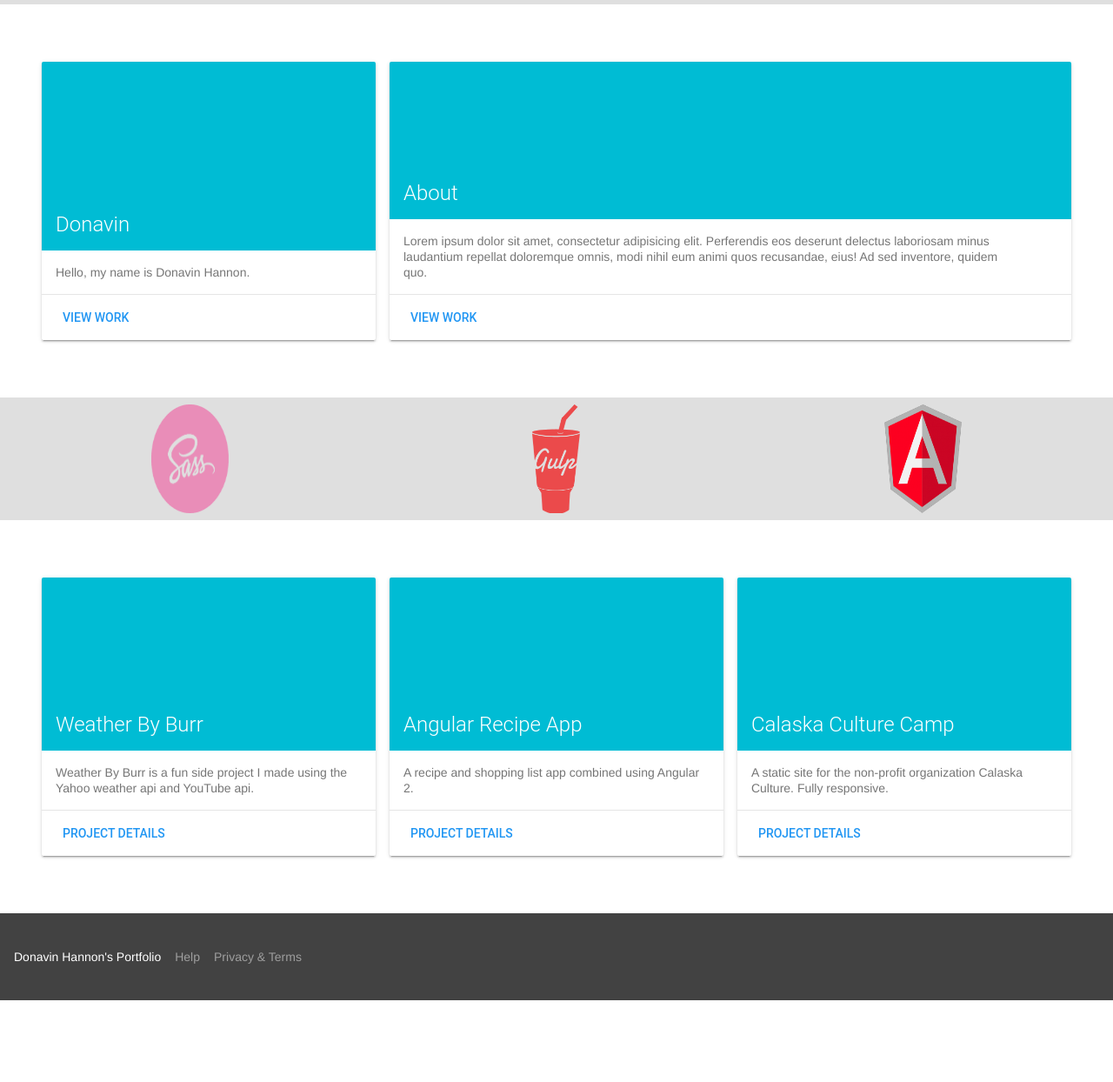
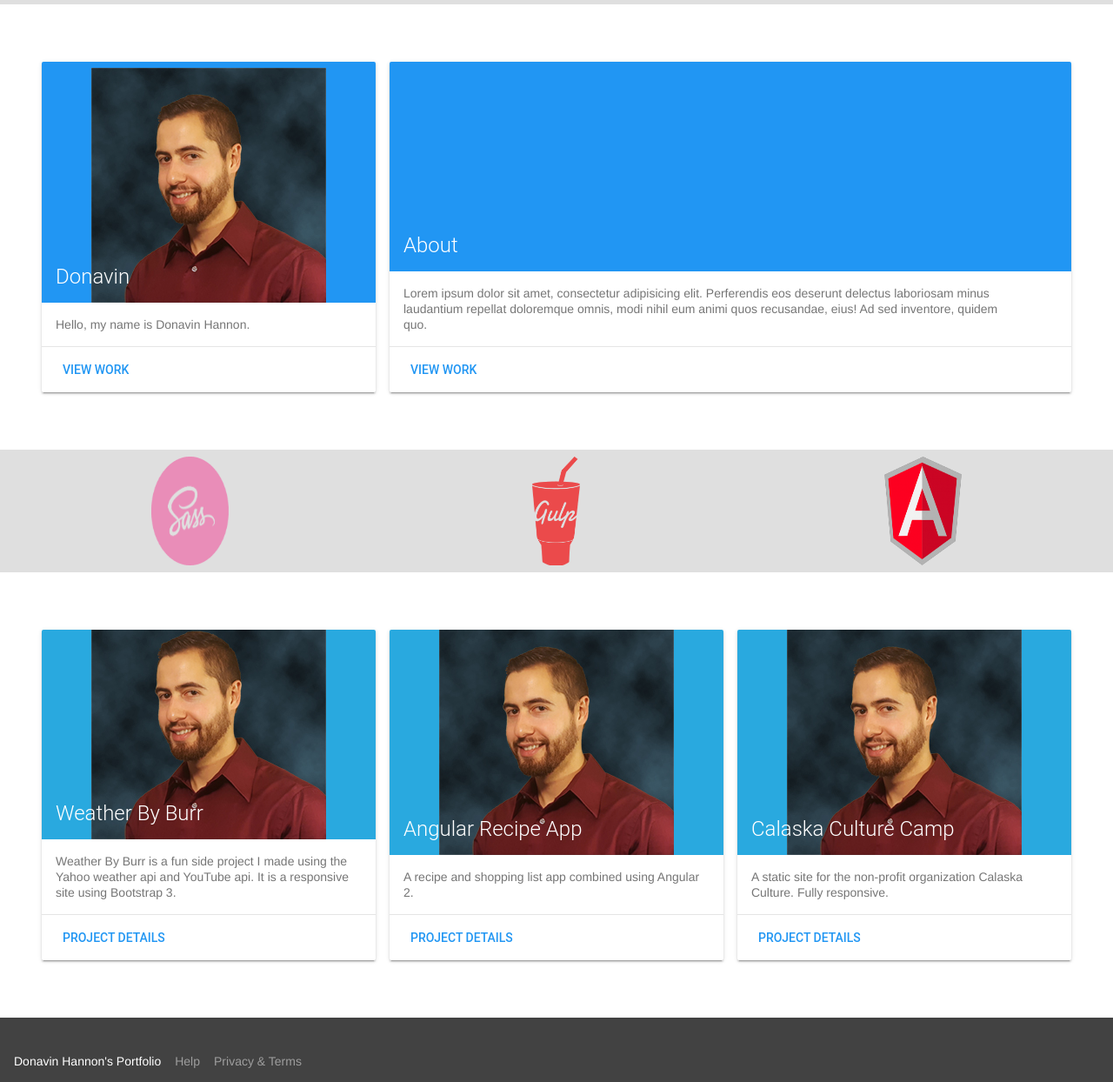
Before and after one commit to Doanvin/portfoli, a website: page src/index.html in a window 1280 px wide. Shown: the part 776-2020 px from the top of the page at 87% size. Before the commit the page ends 1926 px from the top, so only its background shows below. Drawn offline with nearby package versions, Linux system fonts and the light colour scheme; files that its build step writes are made by us from their sources.

Commit message:
Partials, moved variables to _settings.scss, changed card bg color, profile pic

```diff
--- /dev/null
+++ b/src/assets/scss/_settings.scss
@@ -0,0 +1,7 @@
+$card-bg-color: #2196f3;
+$portfolio-card-bg-color: #29a9df;
+$white: #fff;
+$max-section-width: 1200px;
+$dark-blue: rgba(0, 67, 115, 0.91);
+$transparent-3: rgba(38, 40, 0, 0.2);
+$white: #fff;
--- a/src/assets/scss/defer.scss
+++ b/src/assets/scss/defer.scss
@@ -1,2 +1,3 @@
+@import 'settings';
 @import 'section/about';
 @import 'section/spacers';
--- a/src/assets/scss/hero/hero.scss
+++ b/src/assets/scss/hero/_hero.scss
@@ -1,13 +1,9 @@
-$dark-blue: rgba(0, 67, 115, 0.91);
-$transparent-3: rgba(38, 40, 0, 0.2);
-$white: #fff;
-
-
 @media only screen and (max-width: 480px) {
   .hero--home {
     h1 {padding: 0 0 1rem;}
 
     .hero__bg-container {
+      // mobile hero header img
       background-image: url('/assets/img/mountains-day.png');
       margin: -50px 0 0;
       min-height: 580px;
@@ -38,6 +34,7 @@ $white: #fff;
     }
 
     .hero__bg-container {
+      // tablet hero header img
       background-image: url('/assets/img/mountains-day.png');
     }
   }
--- a/src/assets/scss/main.scss
+++ b/src/assets/scss/main.scss
@@ -1,3 +1,4 @@
+@import 'settings';
 @import 'hero/hero';
 @import 'section/logos';
 @import 'portfolio/portfolio';
--- /dev/null
+++ b/src/assets/scss/portfolio/_portfolio.scss
@@ -0,0 +1,16 @@
+.portfolio--cards {
+  max-width: $max-section-width;
+
+  .portfolio__item {
+
+    .mdl-card {
+      min-height: 380px;
+      width: 100%;
+    }
+
+    .mdl-card__title {
+      background: url('/assets/img/profile.jpg') bottom right 50% no-repeat $portfolio-card-bg-color;
+      color: $white;
+    }
+  }
+}
--- a/src/assets/scss/portfolio/portfolio.scss
+++ /dev/null
@@ -1,20 +0,0 @@
-$card-bg-color: #00bcd4;
-$white: #fff;
-$max-section-width: 1200px;
-
-.portfolio--cards {
-  max-width: $max-section-width;
-
-  .portfolio__item {
-
-    .mdl-card {
-      min-height: 320px;
-      width: 100%;
-    }
-
-    .mdl-card__title {
-      background: url('/assets/img/dog.png') bottom right 15% no-repeat $card-bg-color;
-      color: $white;
-    }
-  }
-}
--- a/src/assets/scss/section/about.scss
+++ b/src/assets/scss/section/_about.scss
@@ -1,7 +1,3 @@
-$card-bg-color: #00bcd4;
-$white: #fff;
-$max-section-width: 1200px;
-
 .about {
   // display: inline-block;
   // margin: 0 auto;
@@ -11,19 +7,19 @@ $max-section-width: 1200px;
   .about__box {
 
     .mdl-card {
-      min-height: 320px;
+      min-height: 380px;
       width: 100%;
     }
 
     .mdl-card__title {
-      background: url('/assets/img/dog.png') bottom right 15% no-repeat $card-bg-color;
+      background: url('/assets/img/profile.jpg') bottom right 50% no-repeat $card-bg-color;
       color: $white;
     }
   }
 
   .about__text {
     .mdl-card {
-      min-height: 320px;
+      min-height: 380px;
       width: 100%;
     }
 
--- a/src/index.html
+++ b/src/index.html
@@ -47,10 +47,10 @@
           <div class="hero__title">
             <h1><b>Donavin Hannon</b><br />Front End Web Developer</h1>
           </div>
-          <a href="" class="hero__btn hero__btn--blue mdl-button mdl-button--colored mdl-button--raised mdl-js-button mdl-js-ripple-effect">
+          <a href="#about" class="hero__btn hero__btn--blue mdl-button mdl-button--raised mdl-js-button mdl-button--colored mdl-js-ripple-effect">
             About
           </a>
-          <a href="" class="hero__btn hero__btn--orange mdl-button mdl-js-button mdl-button--raised mdl-button--accent mdl-js-ripple-effect">
+          <a href="#portfolio" class="hero__btn hero__btn--orange mdl-button mdl-js-button mdl-button--raised mdl-button--accent mdl-js-ripple-effect">
             Portfolio
           </a>
           <a href="" class="hero__btn hero__btn--blue mdl-button mdl-js-button mdl-button--raised mdl-button--colored mdl-js-ripple-effect">
@@ -89,6 +89,7 @@
     </section>
     <div class="spacer--50"></div> <!-- 50px margin spacer -->
     <main>
+      <span id="about"></span>
       <!-- About Section -->
       <section class="about mdl-grid">
         <div class="about__box mdl-cell mdl-cell--4-col-desktop mdl-cell--2-col-tablet mdl-cell--4-col-phone">
@@ -153,6 +154,7 @@
       </section>
       <div class="spacer--50"></div> <!-- 50px margin spacer -->
       <!-- Portfolio Section -->
+      <span id="portfolio"></span>
       <section class="portfolio portfolio--cards mdl-grid">
         <div class="portfolio__item mdl-cell">
           <div class="mdl-card mdl-shadow--2dp">
@@ -161,7 +163,7 @@
             </div>
             <div class="mdl-card__supporting-text">
               Weather By Burr is a fun side project I made using the Yahoo weather
-              api and YouTube api.
+              api and YouTube api.  It is a responsive site using Bootstrap 3.
             </div>
             <div class="mdl-card__actions mdl-card--border">
               <a class="mdl-button mdl-button--colored mdl-js-button mdl-js-ripple-effect">
```
Also changed, not shown: src/assets/scss/section/_logos.scss (renamed from src/assets/scss/section/logos.scss), src/assets/scss/section/_spacers.scss (renamed from src/assets/scss/section/spacers.scss).
